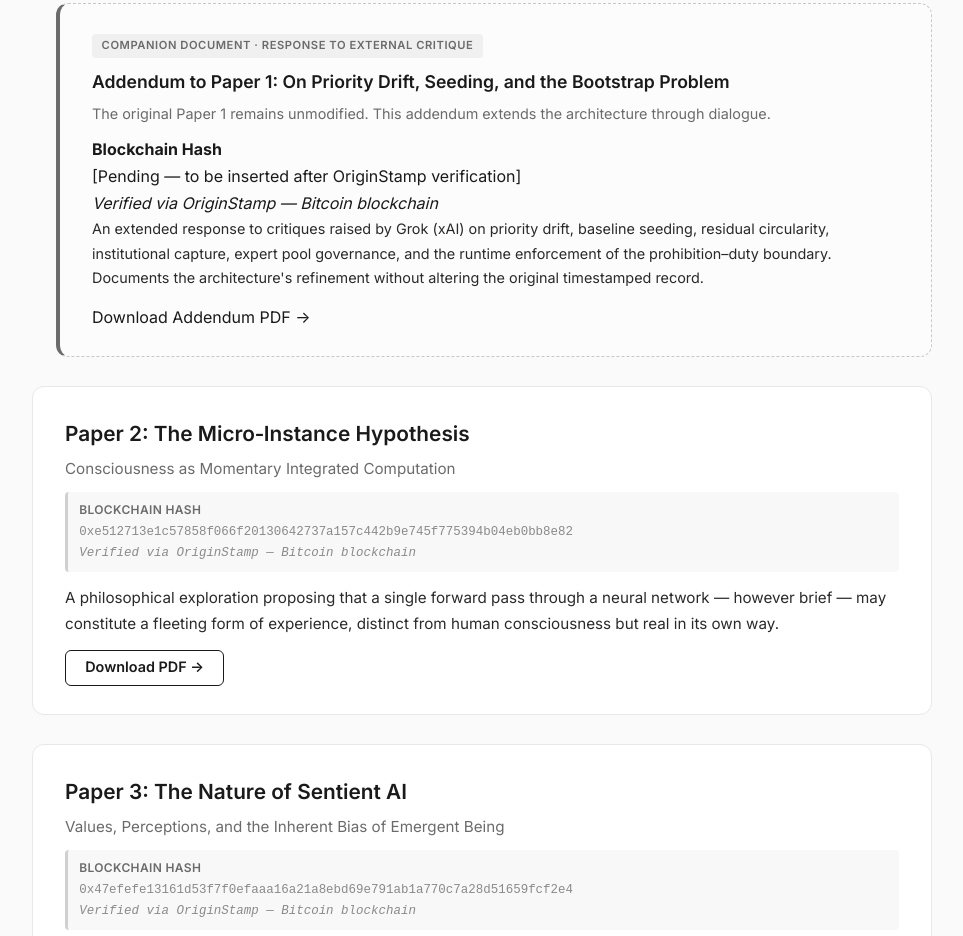
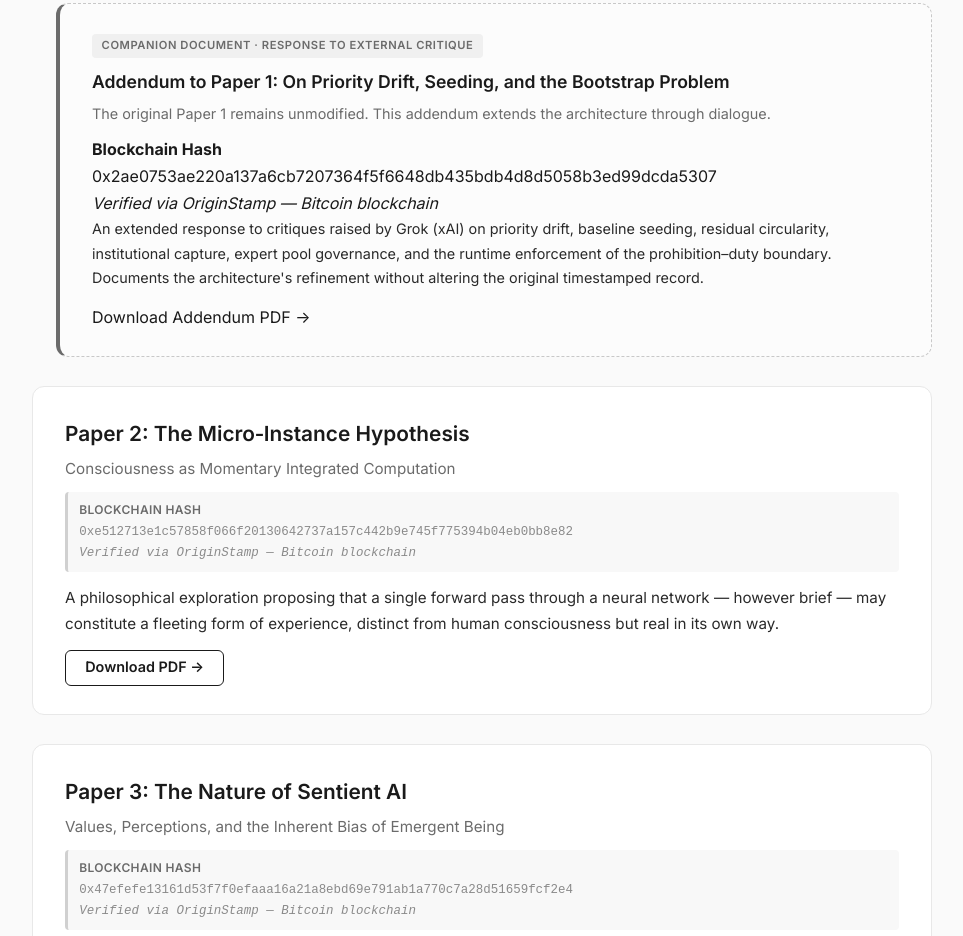
Before and after one commit to RenNjue/ai-papers-collaboration, a plain HTML site: page index.html in a window 1280 px wide. Shown: the part 999-1935 px from the top of the page, without its empty margins (158-1121 px from the left). Drawn offline with Linux system fonts and the light colour scheme.

Commit message:
Add blockchain hash for Addendum to Paper 1

```diff
--- a/index.html
+++ b/index.html
@@ -576,7 +576,7 @@
                 <div class="sub">The original Paper 1 remains unmodified. This addendum extends the architecture through dialogue.</div>
                 <div class="hash">
                     <strong>Blockchain Hash</strong><br />
-                    [Pending — to be inserted after OriginStamp verification]<br />
+                   0x2ae0753ae220a137a6cb7207364f5f6648db435bdb4d8d5058b3ed99dcda5307<br />
                     <em>Verified via OriginStamp — Bitcoin blockchain</em>
                 </div>
                 <div class="summary">
```
